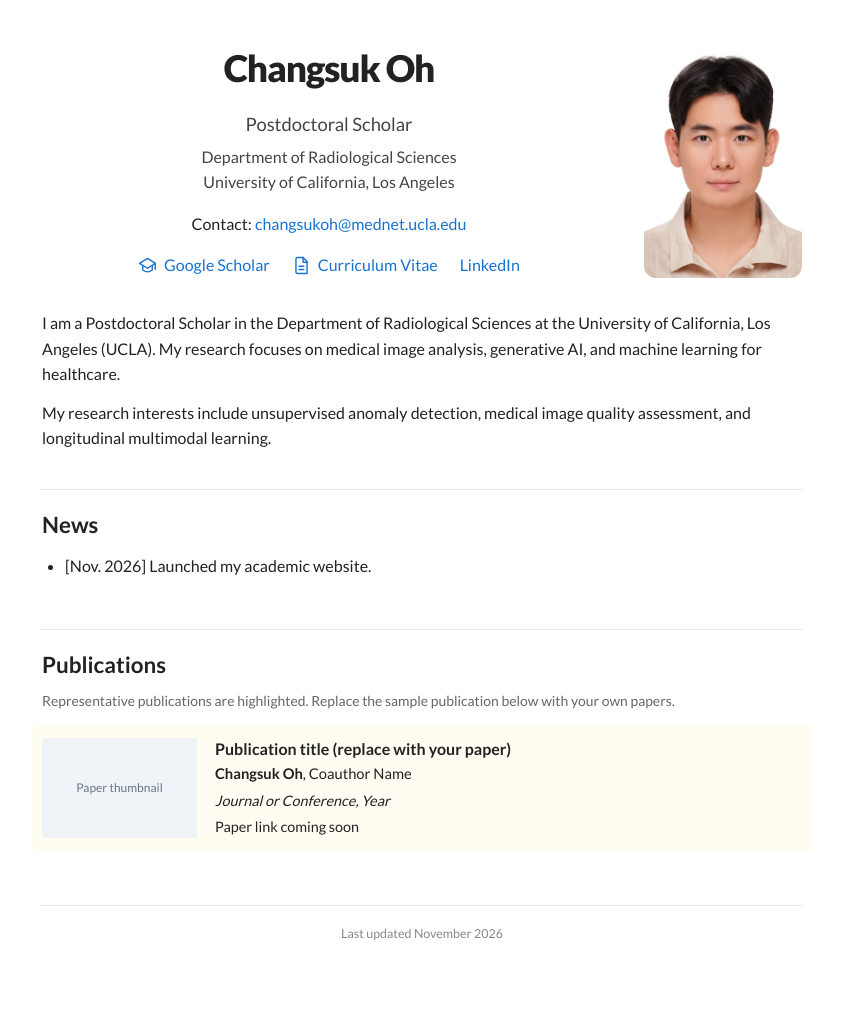
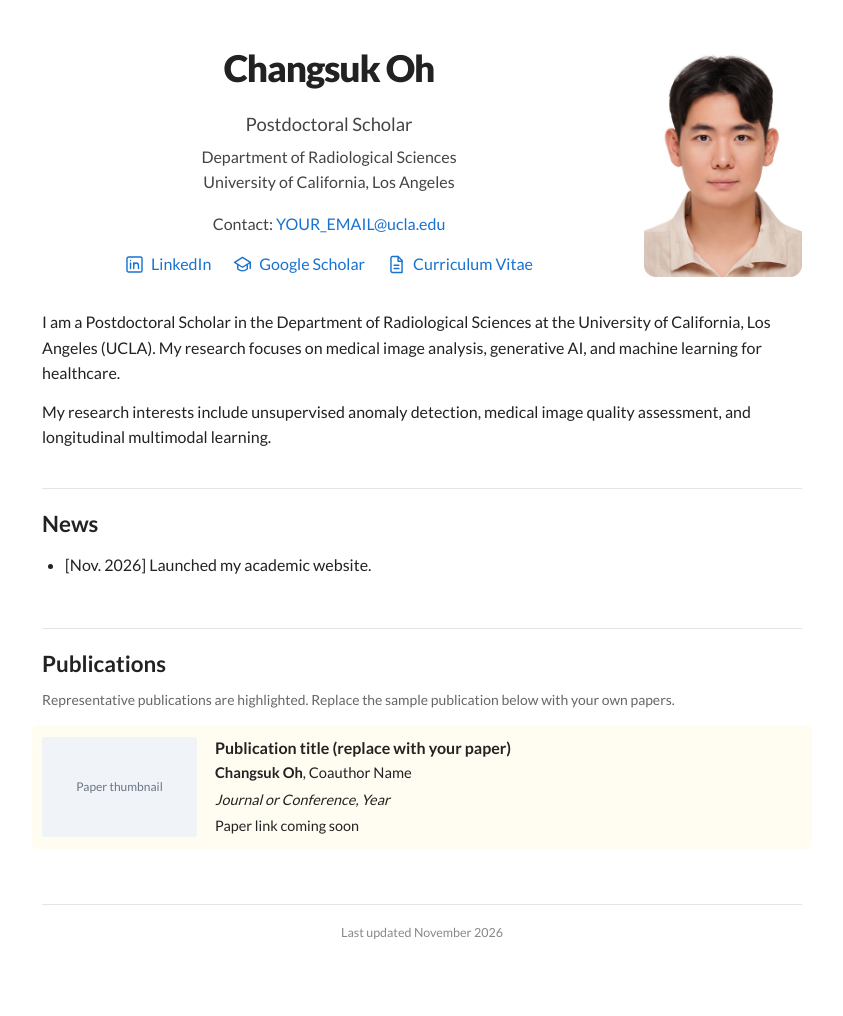
Before and after one commit to ChangsukOh/changsukoh.github.io, a Jekyll site: the page index.html, which Jekyll copies as it is, in a window 1280 px wide. Shown: the whole page, without its empty margins (218-1061 px from the left). Built offline with Jekyll 4.4.1, drawn with Linux system fonts in a browser that asks for light colours.

Commit message:
Add files via upload

```diff
--- a/index.html
+++ b/index.html
@@ -20,6 +20,7 @@
     .profile-text h1 { font-size: 2.3rem; line-height: 1.2; margin: 0 0 20px; font-weight: 900; letter-spacing: -.03em; }
     .position { margin: 0 0 4px; font-size: 1.15rem; color: #454545; }
     .affiliation { margin: 0 0 16px; font-size: 1rem; color: #444; }
+    .contact { margin: 0 0 15px; font-size: 1rem; color: #444; }
     .profile-links { display: flex; justify-content: center; flex-wrap: wrap; align-items: center; column-gap: 22px; row-gap: 9px; }
     .profile-links a { display: inline-flex; align-items: center; gap: 7px; font-size: 1rem; white-space: nowrap; }
     .profile-links svg { width: 19px; height: 19px; flex: 0 0 19px; fill: none; stroke: currentColor; stroke-width: 1.8; stroke-linecap: round; stroke-linejoin: round; }
@@ -68,14 +69,13 @@
         <h1>Changsuk Oh</h1>
         <p class="position">Postdoctoral Scholar</p>
         <p class="affiliation">Department of Radiological Sciences<br>University of California, Los Angeles</p>
-        <p class="contact">
-          Contact:
-          <a href="mailto:YOUR_EMAIL@ucla.edu">
-            changsukoh@mednet.ucla.edu
+        <p class="contact">Contact: <a href="mailto:YOUR_EMAIL@ucla.edu">YOUR_EMAIL@ucla.edu</a></p>
+        <nav class="profile-links" aria-label="Academic links">
+          <!-- Replace YOUR_LINKEDIN_URL with your LinkedIn profile URL. -->
+          <a href="https://www.linkedin.com/in/YOUR_LINKEDIN_URL/" target="_blank" rel="noopener noreferrer" aria-label="LinkedIn">
+            <svg viewBox="0 0 24 24" aria-hidden="true"><rect x="2.5" y="2.5" width="19" height="19" rx="2"/><path d="M7 10v7M7 7v.1M11 17v-7M11 13a3 3 0 0 1 6 0v4"/></svg>
+            LinkedIn
           </a>
-        </p>
-
-        <nav class="profile-links" aria-label="Academic links">
           <!-- Replace the Google Scholar URL below with your own profile link. -->
           <a href="https://scholar.google.com/" target="_blank" rel="noopener noreferrer" aria-label="Google Scholar">
             <svg viewBox="0 0 24 24" aria-hidden="true"><path d="M2 9.2 12 3l10 6.2-10 6.3L2 9.2Z"/><path d="M6 12.3v5.4c3.8 3 8.2 3 12 0v-5.4"/><path d="M21.8 9.5v7.4"/></svg>
```
Also changed, not shown: other parts of index.html (+0 -5 lines).
